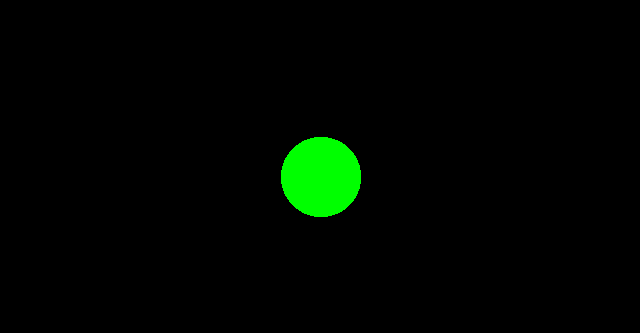
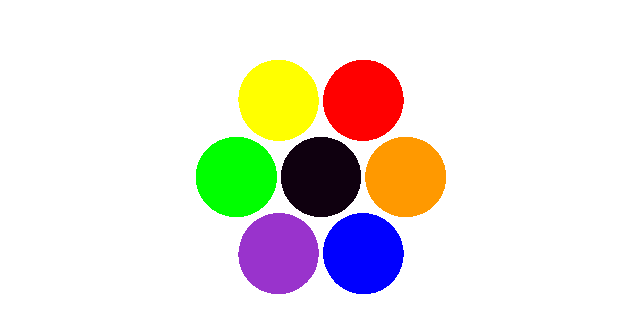
Before and after one commit to charlotteisabella/Zombo.com-3D, a plain HTML site: page index.html in a window 1280 px wide. Shown: the part 223-556 px from the top of the page, without its empty margins (319-959 px from the left). Drawn offline with Linux system fonts and the light colour scheme; animation ran at ten frames a second.

Commit message:
Add all basic spheres to page.

```diff
--- a/index.html
+++ b/index.html
@@ -1,6 +1,6 @@
 <html>
   <head>
-    <title>My first Three.js app</title>
+    <title>ZOMBO 3D</title>
     <style>
       body { margin: 0; }
       canvas { width: 100%; height: 100% }
--- a/js/main.js
+++ b/js/main.js
@@ -1,14 +1,54 @@
 var scene = new THREE.Scene();
       var camera = new THREE.PerspectiveCamera( 75, window.innerWidth/window.innerHeight, 0.1, 1000 );
 
-      var renderer = new THREE.WebGLRenderer();
+      var renderer = new THREE.WebGLRenderer({ alpha: true });
       renderer.setSize( window.innerWidth, window.innerHeight );
       document.body.appendChild( renderer.domElement );
 
       var geometry = new THREE.SphereGeometry( 1, 27, 27 );
-      var material = new THREE.MeshBasicMaterial( { color: 0x00ff00 } );
-      var sphere = new THREE.Mesh( geometry, material );
-      scene.add( sphere );
+
+      var greenMaterial = new THREE.MeshBasicMaterial( { color: 0x00ff00 } );
+      var redMaterial = new THREE.MeshBasicMaterial( { color: 0xff0000 } );
+      var blueMaterial = new THREE.MeshBasicMaterial( { color: 0x0000ff } );
+      var orangeMaterial = new THREE.MeshBasicMaterial( { color: 0xff9900 } );
+      var blackMaterial = new THREE.MeshBasicMaterial( { color: 0x0f000f } );
+      var yellowMaterial = new THREE.MeshBasicMaterial( { color: 0xffff00 } );
+      var purpleMaterial = new THREE.MeshBasicMaterial( { color: 0x9933CC } );
+
+      var greenSphere = new THREE.Mesh( geometry, greenMaterial );
+      var redSphere = new THREE.Mesh( geometry, redMaterial );
+      var blueSphere = new THREE.Mesh( geometry, blueMaterial );
+      var orangeSphere = new THREE.Mesh( geometry, orangeMaterial );
+      var blackSphere = new THREE.Mesh( geometry, blackMaterial );
+      var yellowSphere = new THREE.Mesh( geometry, yellowMaterial );
+      var purpleSphere = new THREE.Mesh( geometry, purpleMaterial );
+
+      scene.add( greenSphere );
+      scene.add( redSphere );
+      scene.add( blueSphere );
+      scene.add( orangeSphere );
+      scene.add( blackSphere );
+      scene.add( yellowSphere );
+      scene.add( purpleSphere );
+
+      blackSphere.position.y = 0;
+
+      redSphere.position.y = 1.9;
+      redSphere.position.x = 1.05;
+
+      blueSphere.position.y = -1.9;
+      blueSphere.position.x = 1.05;
+
+      orangeSphere.position.x = 2.1;
+
+      greenSphere.position.x = -2.1;
+
+      yellowSphere.position.y = 1.9
+      yellowSphere.position.x = -1.05
+
+      purpleSphere.position.y = -1.9
+      purpleSphere.position.x = -1.05
+
 
       camera.position.z = 13;
 
```
